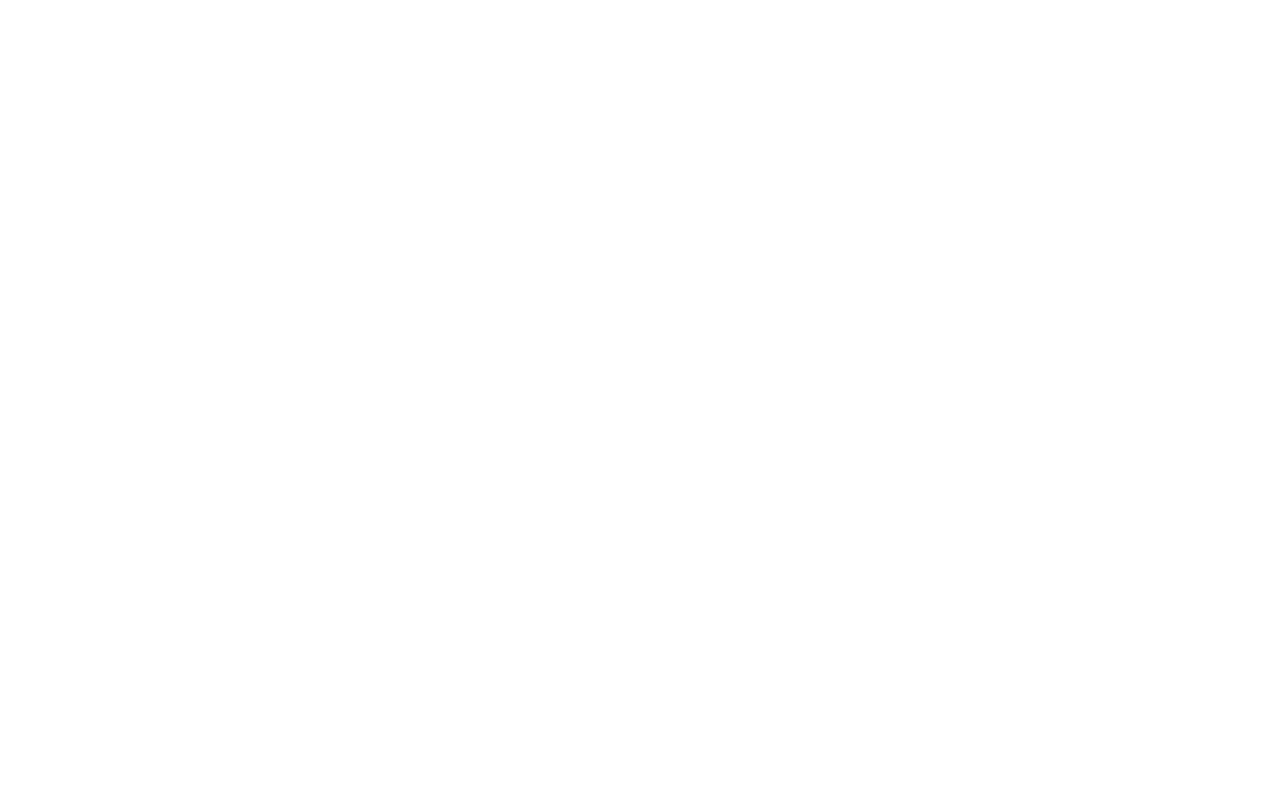
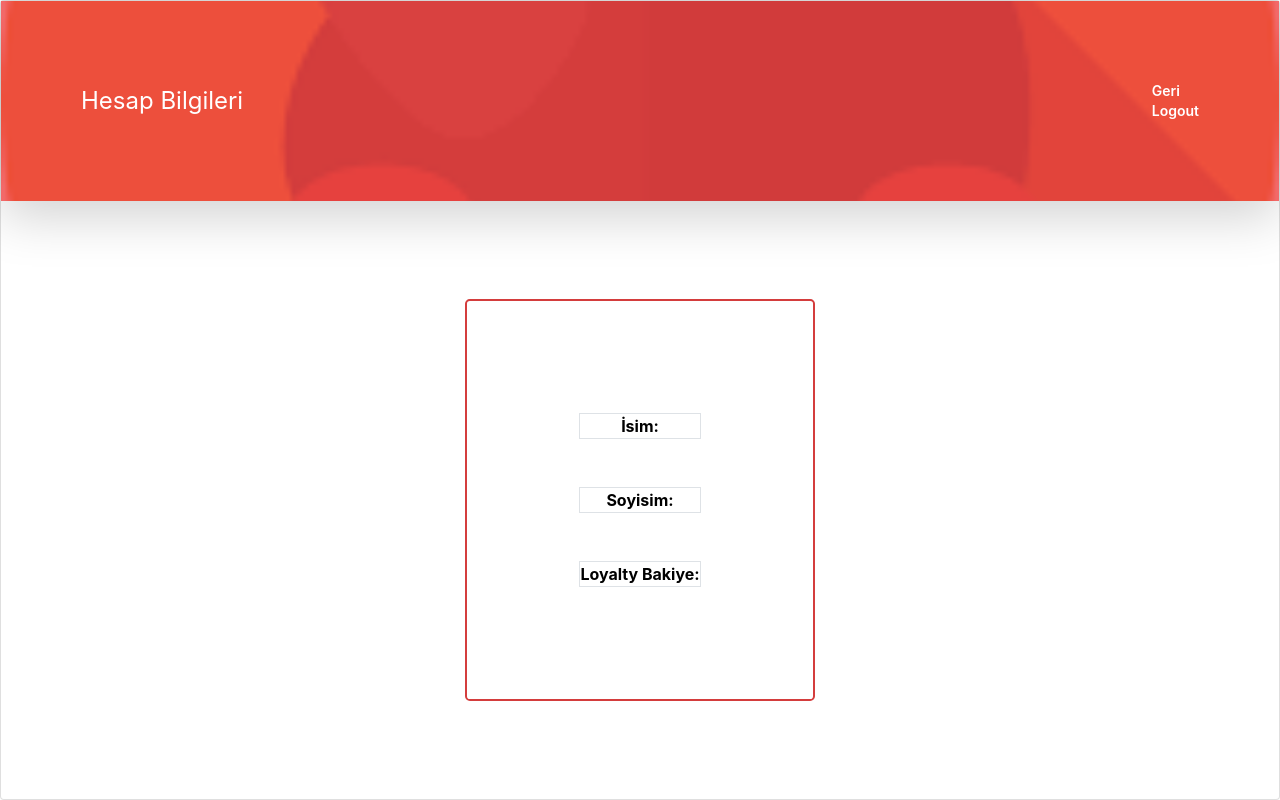
Before and after one commit to ardakskc/food-ordering-crm, a React (Create React App) app in the folder front/: page /account in a window 1280 px wide. Before the commit this address had no page. Built offline with nearby package versions, Linux system fonts and the light colour scheme.

Commit message:
Added AccountInfo

```diff
--- a/front/src/App.js
+++ b/front/src/App.js
@@ -7,6 +7,7 @@
 import Payment from "./components/Payment";
 import Register from "./components/Register";
 import Survey from "./components/Survey";
+import AccountInfo from "./components/AccountInfo";
 
 class App extends Component {
 
@@ -24,6 +25,7 @@
               <Route path="/payment"element={<Payment/>} />
               <Route path="/register"element={<Register/>} />
               <Route path="/survey"element={<Survey/>} />
+              <Route path="/account"element={<AccountInfo/>} />
             </Routes>
           </BrowserRouter>
 
--- /dev/null
+++ b/front/src/components/AccountInfo.js
@@ -0,0 +1,75 @@
+import React, { Component } from 'react'
+import Food from "../food.png"
+
+class AccountInfo extends Component {
+    constructor(props){
+        super(props);
+        this.state = {
+            first_name:"",
+            last_name:"",
+            loyalty_card:""
+        }
+    }
+    information = (e) => {
+        this.setState({
+            first_name: e.target.value,
+            last_name: e.target.value,
+            loyalty_card: e.target.value
+        });
+        e.preventDefault();
+
+        var proxy = "http://localhost:5000/survey"
+
+        let request = {
+            first_name: this.state.first_name,
+            last_name: this.state.last_name,
+            loyalty_card: this.state.loyalty_card,
+        };
+        const headers = {
+            'AccInfo': 'application.json',
+            'Content-Type': 'application/json'
+        };
+        let result = fetch(proxy,{
+            method: "get",
+            headers: headers,
+            body:JSON.stringify(request)
+        }).then((response) => response.json())
+        .then(json=>{
+            console.log("response:",json);
+            //status kullanılabilir
+        })
+        .catch((err) => {
+            console.log(err);
+        });
+    }
+  render() {
+    return (
+      <div className="card w-full h-full items-center justify-between flex flex-col min-h-screen">
+        <div className="bg-red-500 relative shadow-lg w-full py-20 flex items-center text-white text-2xl justify-between">
+            <img className="w-full h-full object-cover absolute top-0 opacity-20" src={Food}/>
+            <h1 className='z-10 px-20'>Hesap Bilgileri</h1>
+            <ul className="z-10 hover:no-underline hover:text-white text-sm font-semibold">
+                <li ><a className="z-10 px-20 hover:no-underline hover:text-white text-sm font-semibold" href="/marketplace">Geri</a></li>
+                <li onClick="return {this.logOut.bind(this)}" ><a className="z-10 px-20 hover:no-underline hover:text-white text-sm font-semibold" href="/">Logout</a></li>
+            </ul>
+        </div>
+        <div className="my-auto items-center justify-center flex flex-col gap-y-5 rounded-lg bg-white p-16 border-2 border-[#d43d3d]">
+            <ul className='card-reader items-center justify-center font-bold text-black  w-full text-center'>
+                <li className='border m-5'>
+                    İsim: {this.state.first_name}
+                </li>
+                <li className='border m-5'>
+                    Soyisim: {this.state.last_name}
+                </li>
+                <li className='border m-5'>
+                    Loyalty Bakiye: {this.state.loyalty_card}
+                </li>
+            </ul>
+        </div>
+
+      </div>
+    )
+  }
+}
+
+export default AccountInfo
--- a/front/src/components/Marketplace.js
+++ b/front/src/components/Marketplace.js
@@ -49,9 +49,10 @@
             <img className="w-full h-full object-cover absolute top-0 opacity-20" src={Food}/>
             <a className="z-10 px-20 hover:no-underline hover:text-white" href="/marketplace">Yemek Listesi</a>
             <ul className="z-10 px-20 hover:no-underline hover:text-white text-sm font-semibold">
-                        <li ><a className="z-10 px-20 hover:no-underline hover:text-white text-sm font-semibold" href="/Survey">Anket</a></li>
-                        <li onClick="return {this.logOut.bind(this)}" ><a className="z-10 px-20 hover:no-underline hover:text-white text-sm font-semibold" href="/">Logout</a></li>
-                    </ul>
+              <li><a className="z-10 px-20 hover:no-underline hover:text-white text-sm font-semibold" href="/account">Hesap Bilgileri</a></li>
+              <li ><a className="z-10 px-20 hover:no-underline hover:text-white text-sm font-semibold" href="/survey">Anket</a></li>
+              <li onClick="return {this.logOut.bind(this)}" ><a className="z-10 px-20 hover:no-underline hover:text-white text-sm font-semibold" href="/">Logout</a></li>
+            </ul>
           </div>
           </div>
         <div className="w-[95%] bg-gray-100 p-16 rounded-xl flex flex-wrap overflow-x-hidden">
```
